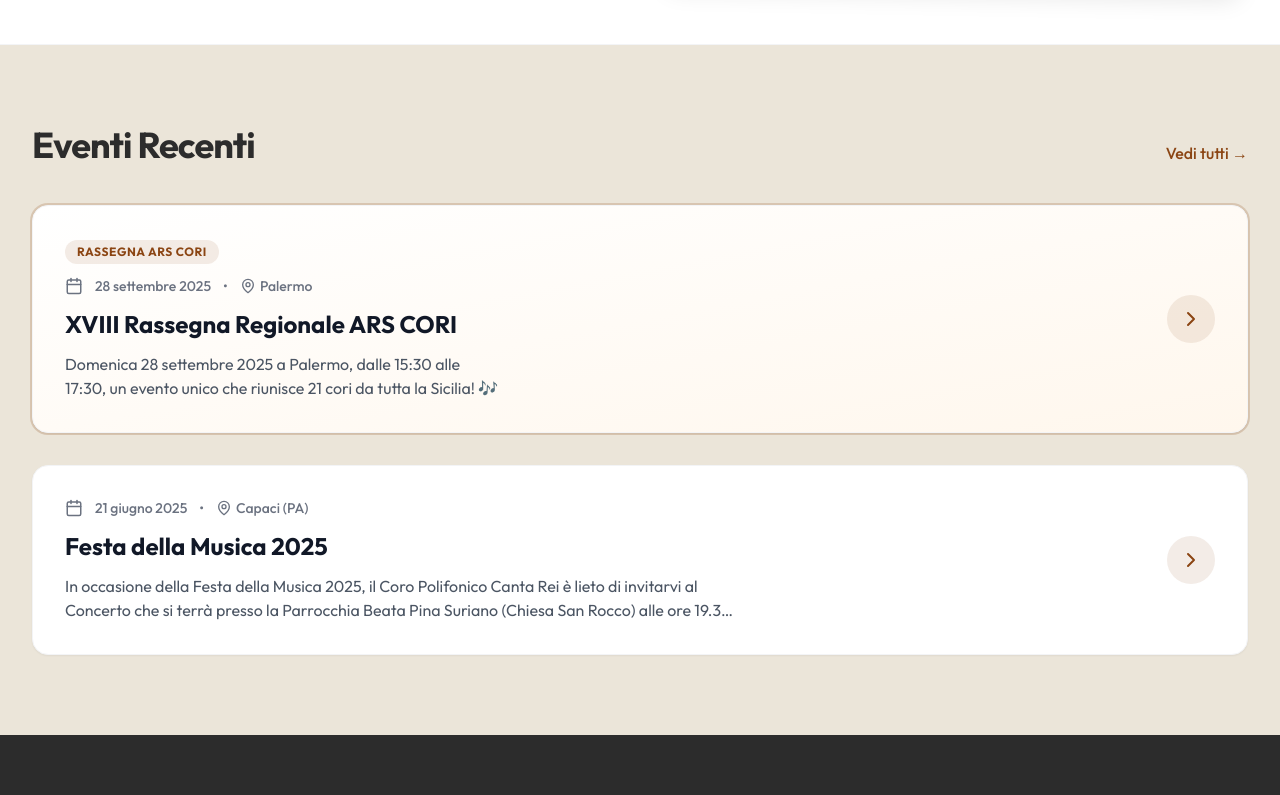
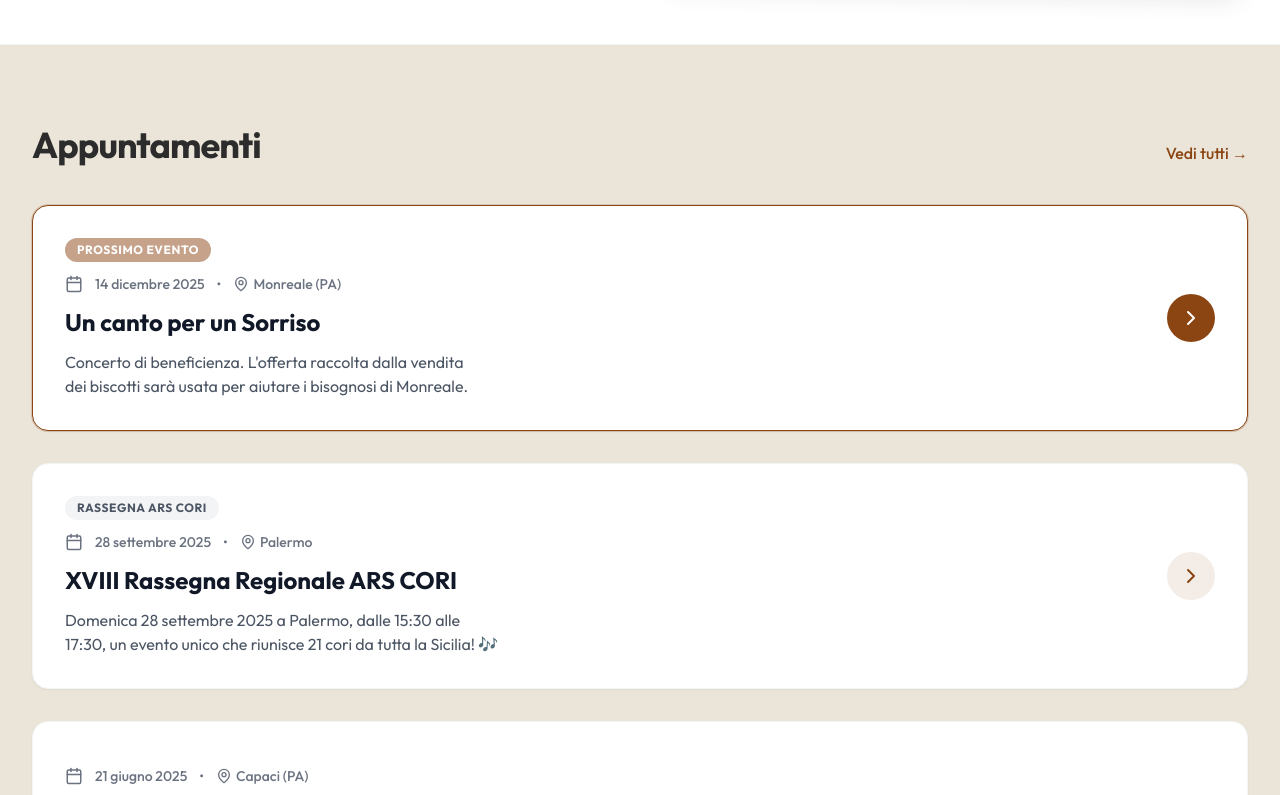
Before and after one commit to rgiorgiotech/cantarei, an Astro site: page / in a window 1280 px wide. Shown: the part 1160-1955 px from the top of the page. Built offline with nearby package versions, Linux system fonts and the light colour scheme; Astro itself is replaced by a stand-in of ours.

Commit message:
Evento in programma 14 dicembre 2025

```diff
--- /dev/null
+++ b/src/content/events/un-canto-per-un-sorriso.md
@@ -0,0 +1,10 @@
+---
+title: "Un canto per un Sorriso"
+subtitle: "Chiesa Cristiana Avventista del 7° giorno"
+date: 2025-12-14
+poster: "/assets/evento-14-12-2025.jpeg"
+location: "Monreale (PA)"
+---
+Concerto di beneficienza.
+
+L'offerta raccolta dalla vendita dei biscotti sarà usata per aiutare i bisognosi di Monreale.
--- a/src/pages/eventi/index.astro
+++ b/src/pages/eventi/index.astro
@@ -122,7 +122,7 @@ const formatDate = (date: Date) => {
                                         href={`/eventi/${event.slug}`}
                                         variant="primary"
                                     >
-                                        Info e Biglietti
+                                        Informazioni
                                     </Button>
                                 </div>
                             ))}
--- a/src/pages/index.astro
+++ b/src/pages/index.astro
@@ -5,12 +5,25 @@ import Container from "../components/ui/Container.astro";
 import Button from "../components/ui/Button.astro";
 import { getCollection } from "astro:content";
 
-// Recupero eventi
+// 1. Recupero eventi
 const allEvents = await getCollection("events");
-const sortedEvents = allEvents.sort(
-	(a, b) => b.data.date.valueOf() - a.data.date.valueOf(),
-);
-const recentEvents = sortedEvents.slice(0, 2);
+
+// 2. Logica di Ordinamento Intelligente
+const now = new Date();
+now.setHours(0, 0, 0, 0); // Ignoriamo l'ora, guardiamo solo il giorno
+
+// Separiamo futuri e passati
+const upcomingEvents = allEvents
+	.filter((e) => e.data.date >= now)
+	.sort((a, b) => a.data.date.valueOf() - b.data.date.valueOf()); // I futuri: dal più vicino al più lontano
+
+const pastEvents = allEvents
+	.filter((e) => e.data.date < now)
+	.sort((a, b) => b.data.date.valueOf() - a.data.date.valueOf()); // I passati: dal più recente al più vecchio
+
+// 3. Creiamo la lista mista per la Home
+// Prendiamo tutti i futuri + i passati per riempire fino a 3 card totali
+const homeEvents = [...upcomingEvents, ...pastEvents].slice(0, 3);
 
 const formatDate = (date: Date) => {
 	return new Intl.DateTimeFormat("it-IT", {
@@ -96,7 +109,7 @@ const formatDate = (date: Date) => {
 		<Container>
 			<div class="flex justify-between items-end mb-10">
 				<h2 class="text-3xl md:text-4xl font-bold tracking-tight">
-					Eventi Recenti
+					Appuntamenti
 				</h2>
 				<a
 					href="/eventi"
@@ -107,21 +120,37 @@ const formatDate = (date: Date) => {
 
 			<div class="grid gap-8">
 				{
-					recentEvents.map((event) => (
+					homeEvents.map((event) => {
+						// Calcoliamo al volo se è futuro
+						const isUpcoming = event.data.date >= now;
+
+						return (
 							<article
 								class:list={[
-								"group relative overflow-hidden rounded-2xl bg-white p-6 sm:p-8 shadow-sm transition-all hover:shadow-lg border border-gray-100",
-								event.data.isArsEvent &&
-									"ring-2 ring-accent-primary/20 bg-gradient-to-br from-white to-orange-50",
+									"group relative overflow-hidden rounded-2xl bg-white p-6 sm:p-8 shadow-sm transition-all hover:shadow-lg border",
+									// Se è futuro: Bordo colorato e sfondo leggermente diverso
+									isUpcoming
+										? "border-accent-primary ring-1 ring-accent-primary/20 bg-orange-50/30"
+										: "border-gray-100",
 								]}
 							>
 								<div class="flex flex-col md:flex-row gap-6 md:items-center justify-between">
 									<div class="space-y-3 flex-1">
+										<div class="flex flex-wrap gap-2">
+											{/* BADGE "IN PROGRAMMA" AUTOMATICO */}
+											{isUpcoming && (
+												<span class="inline-flex items-center rounded-full bg-accent-primary text-white px-3 py-1 text-xs font-bold uppercase tracking-wider animate-pulse">
+													Prossimo Evento
+												</span>
+											)}
+
 											{event.data.isArsEvent && (
-										<span class="inline-flex items-center rounded-full bg-accent-primary/10 px-3 py-1 text-xs font-bold uppercase tracking-wider text-accent-primary">
+												<span class="inline-flex items-center rounded-full bg-gray-100 px-3 py-1 text-xs font-bold uppercase tracking-wider text-gray-600">
 													Rassegna ARS CORI
 												</span>
 											)}
+										</div>
+
 										<div class="flex items-center gap-3 text-sm text-gray-500 font-medium">
 											<svg
 												xmlns="http://www.w3.org/2000/svg"
@@ -189,7 +218,14 @@ const formatDate = (date: Date) => {
 									</div>
 
 									<div class="flex-shrink-0">
-									<div class="h-12 w-12 rounded-full bg-accent-primary/10 flex items-center justify-center text-accent-primary group-hover:bg-accent-primary group-hover:text-white transition-colors">
+										<div
+											class:list={[
+												"h-12 w-12 rounded-full flex items-center justify-center transition-colors",
+												isUpcoming
+													? "bg-accent-primary text-white"
+													: "bg-accent-primary/10 text-accent-primary group-hover:bg-accent-primary group-hover:text-white",
+											]}
+										>
 											<svg
 												xmlns="http://www.w3.org/2000/svg"
 												width="24"
@@ -208,7 +244,8 @@ const formatDate = (date: Date) => {
 									</div>
 								</div>
 							</article>
-					))
+						);
+					})
 				}
 			</div>
 
```
Also changed, not shown: public/assets/evento-14-12-2025.jpeg (added). Lines whose indentation alone changed are shown as unchanged.
